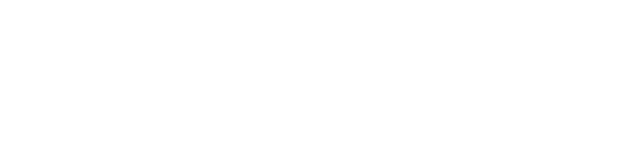
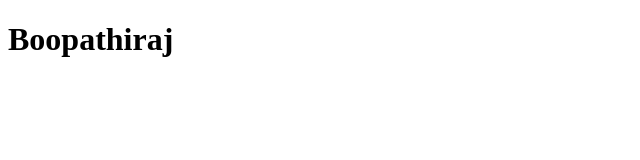
Before and after one commit to Boopathiraj94/kowsalya-batch-3-30pm, a plain HTML site: page home.html in a window 1280 px wide. Shown: the whole page, without its empty margins (0-640 px from the left). Drawn offline with Linux system fonts and the light colour scheme.

Commit message:
modified: h1 tag

```diff
--- a/home.html
+++ b/home.html
@@ -6,6 +6,6 @@
     <title>Document</title>
 </head>
 <body>
-
+    <h1>Boopathiraj</h1>
 </body>
 </html>
```
